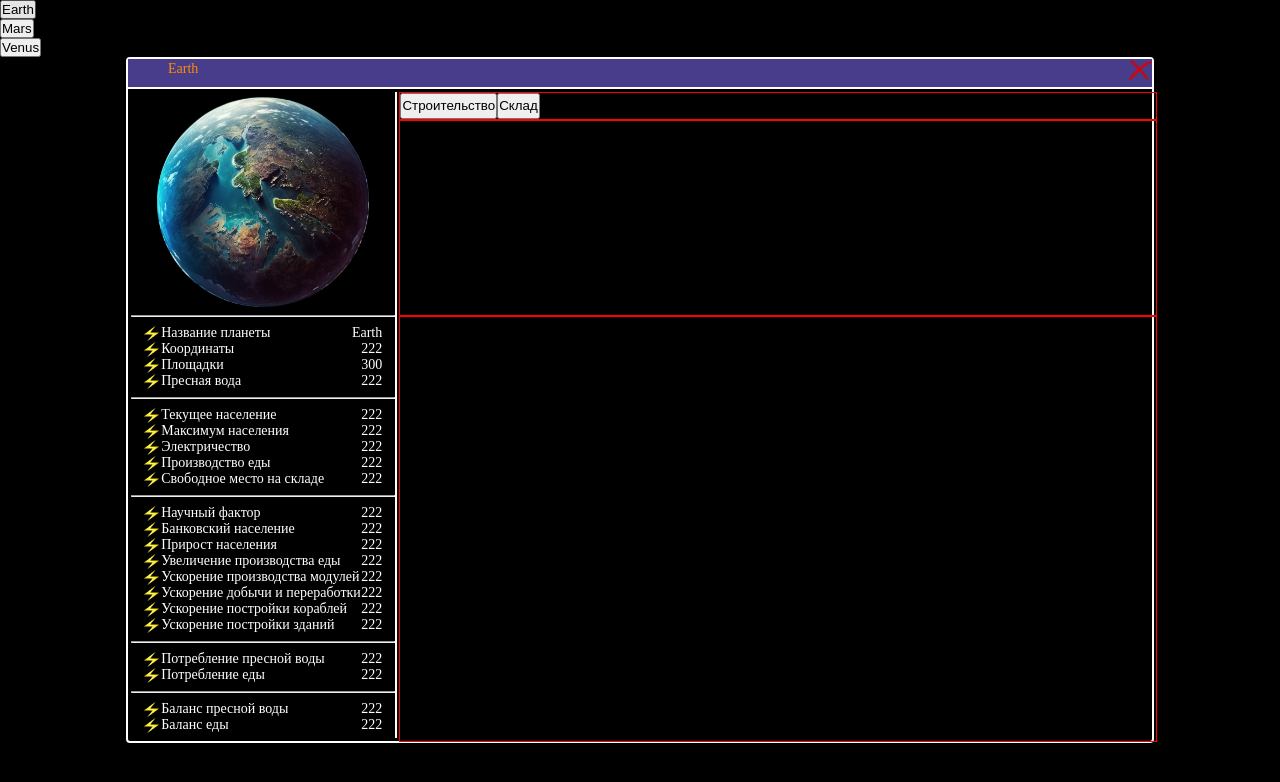
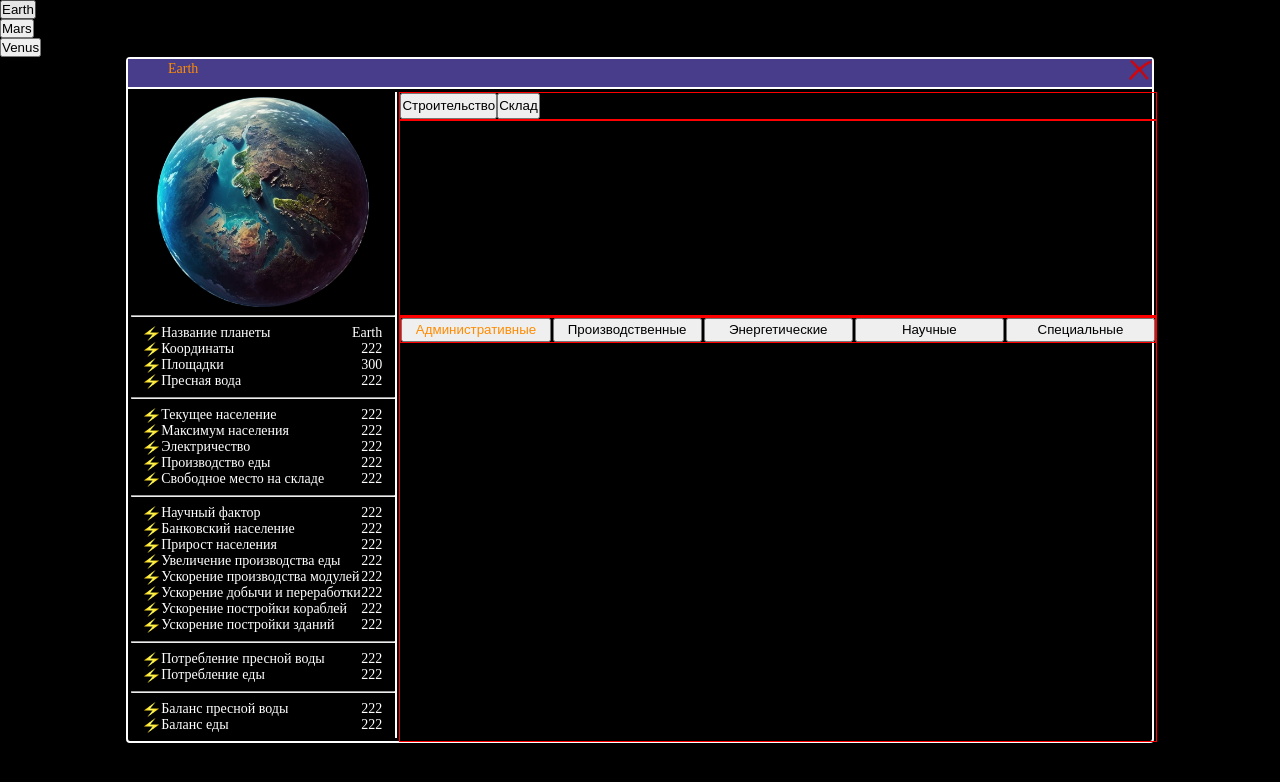
Before and after one commit to MaxRyazan/strategy, a Vue app: page / in a window 1280 px wide. Both pictures are taken after a click on the button "Earth". Shown: the top 782 px of the page. Built offline with nearby package versions, Linux system fonts and the light colour scheme.

Commit message:
1.4.6  добавил меню кнопок для переключения зданий

```diff
--- a/src/components/planets/PlanetComponent.vue
+++ b/src/components/planets/PlanetComponent.vue
@@ -49,7 +49,18 @@
                 </div>
                 <div class="in_build"></div>
                 <div class="buildings">
-
+                    <div class="buildings_nav">
+                        <reusable-button @push="showCategory(BuildingCategory.ADMINISTRATIVE)"
+                                         :class="{'activeButton': currentBuildingTab===BuildingCategory.ADMINISTRATIVE}">Административные</reusable-button>
+                        <reusable-button @push="showCategory(BuildingCategory.MANUFACTURER)"
+                                         :class="{'activeButton': currentBuildingTab===BuildingCategory.MANUFACTURER}">Производственные</reusable-button>
+                        <reusable-button @push="showCategory(BuildingCategory.ENERGETIC)"
+                                         :class="{'activeButton': currentBuildingTab===BuildingCategory.ENERGETIC}">Энергетические</reusable-button>
+                        <reusable-button @push="showCategory(BuildingCategory.SCIENCES)"
+                                         :class="{'activeButton': currentBuildingTab===BuildingCategory.SCIENCES}">Научные</reusable-button>
+                        <reusable-button @push="showCategory(BuildingCategory.SPECIAL)"
+                                         :class="{'activeButton': currentBuildingTab===BuildingCategory.SPECIAL}">Специальные</reusable-button>
+                    </div>
                 </div>
             </div>
         </div>
@@ -62,6 +73,7 @@ import PlanetDescriptionCard from '@/components/planets/PlanetDescriptionCard.vu
 import ReusableDialog from "@/components/reusable/containers/ReusableDialog.vue";
 import {usePlanetStore} from "@/pinia/planetStore.ts";
 import ReusableButton from "@/components/reusable/buttons/Reusable-button.vue";
+import {BuildingCategory} from "@/typescript/enums.ts";
 const props = defineProps<{
     isPlanetVisible: boolean
 }>()
@@ -69,12 +81,31 @@ defineEmits<{
     (e: 'close'):void
 }>()
 
+const currentBuildingTab = ref(BuildingCategory.ADMINISTRATIVE)
 const planetStore = usePlanetStore()
 const someValue = ref(222)
 
+
+function showCategory(category: BuildingCategory){
+    currentBuildingTab.value = category
+}
 </script>
 
 <style lang="scss" scoped>
+.activeButton{
+  color: darkorange;
+}
+.buildings_nav{
+  width: 100%;
+  display: flex;
+  gap: 2px;
+  height: 24px;
+  border: 1px solid red;
+  & button {
+    height: 100%;
+    width: 100%;
+  }
+}
 .right{
   position: relative;
   width: 100%;
--- /dev/null
+++ b/src/typescript/enums.ts
@@ -0,0 +1,7 @@
+export enum BuildingCategory {
+    ADMINISTRATIVE = 'ADMINISTRATIVE',
+    MANUFACTURER = 'MANUFACTURER',
+    ENERGETIC = 'ENERGETIC',
+    SCIENCES = 'SCIENCES',
+    SPECIAL = 'SPECIAL',
+}
```
Also changed, not shown: src/typescript/types.ts (added).
